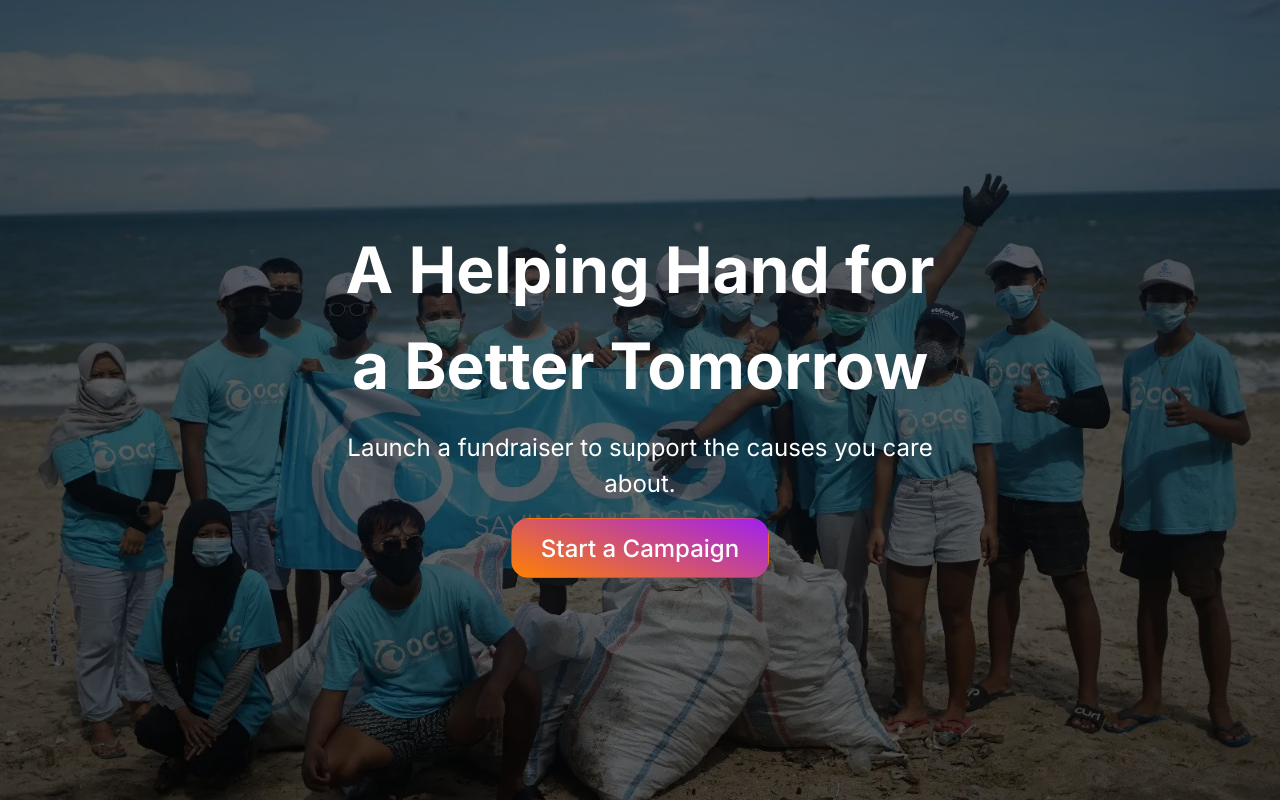
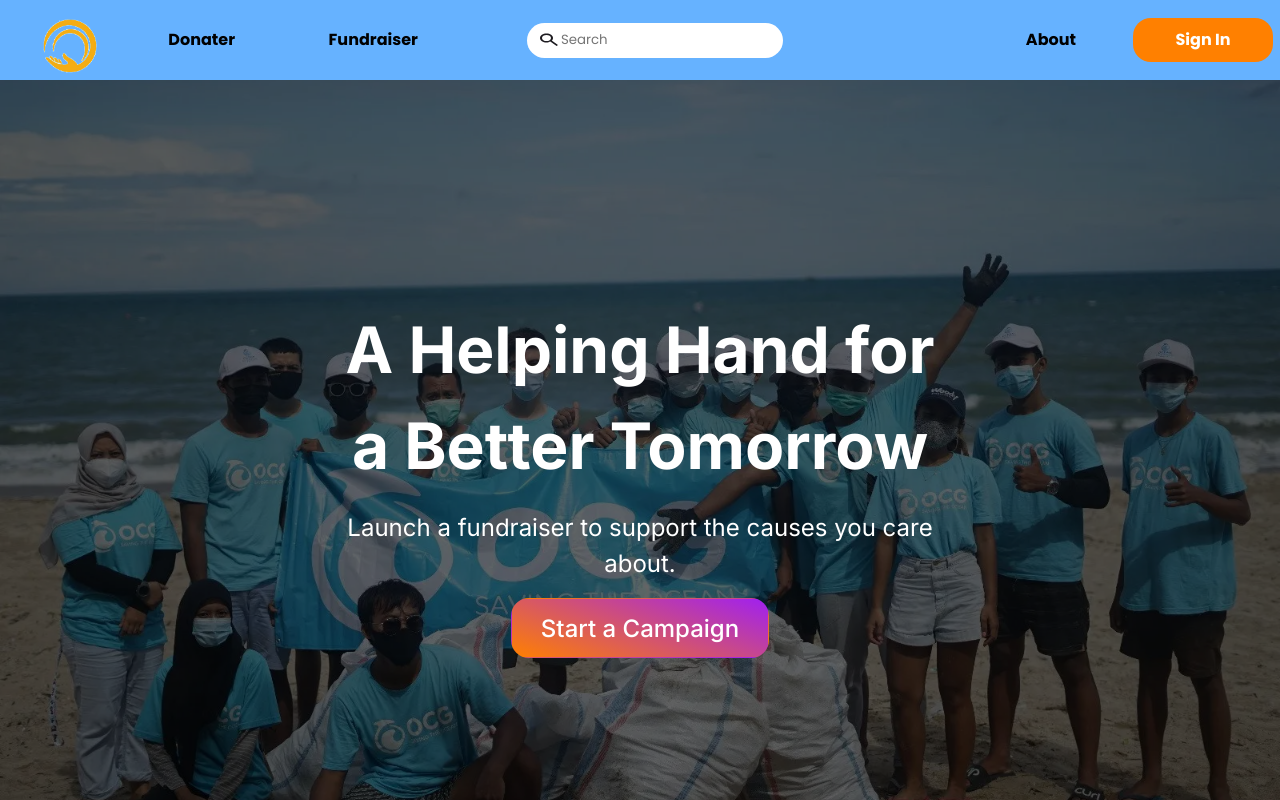
Before and after one commit to DevLord261/OneHand_frontend, a React (Vite) app: page / in a window 1280 px wide. Built offline with nearby package versions, Linux system fonts and the light colour scheme.

Commit message:
disable footer and header in Auth page

```diff
--- a/src/main.tsx
+++ b/src/main.tsx
@@ -1,15 +1,42 @@
 import { createRoot } from "react-dom/client";
 import "./index.css";
 
-import { BrowserRouter, Route, Routes } from "react-router";
+import { BrowserRouter, Route, Routes, useLocation } from "react-router";
 import Home from "./pages/Home.tsx";
 import Login from "./pages/Login.tsx";
+import Campaign from "./pages/ViewCampaign.tsx";
+import ToolBar from "./componenets/ToolBar.tsx";
+
+function App() {
+  const location = useLocation();
+  const noFooterRoutes = ["/login"];
+  const hideFooter = noFooterRoutes.includes(location.pathname);
+
+  return (
+    <>
+      {!hideFooter && (
+        <nav>
+          <ToolBar />
+        </nav>
+      )}
+      <Routes>
+        <Route index element={<Home />} />
+        <Route path="/login" element={<Login />} />
+        <Route path="/campaign:id" element={<Campaign />} />
+      </Routes>
+      {!hideFooter && (
+        <footer>
+          <p>© 2025 OneHand</p>
+          <a>Terms</a> <a>Privacy</a> <a>Notice</a> <a>Legal</a>
+          <a>Accessibility</a> <a>Statement</a> <a>Cookie</a> <a>Policy</a>
+        </footer>
+      )}
+    </>
+  );
+}
 
 createRoot(document.getElementById("root")!).render(
   <BrowserRouter>
-    <Routes>
-      <Route index element={<Home />} />
-      <Route path="/login" element={<Login />} />
-    </Routes>
+    <App />
   </BrowserRouter>,
 );
```
